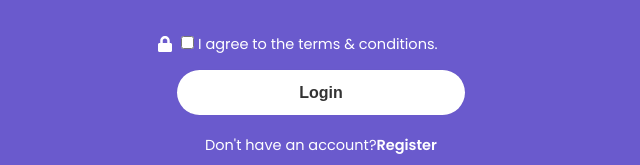
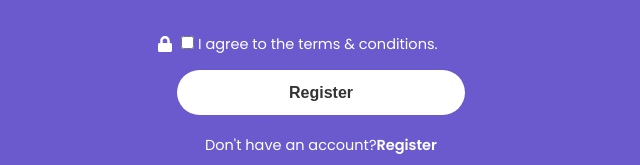
Before and after one commit to MBUDA-BRANICE-NJIRA/Log-In-Form, a React (Create React App) app: page / in a window 1280 px wide. Shown: the part 957-1122 px from the top of the page, without its empty margins (319-959 px from the left). Built offline with nearby package versions, Linux system fonts and the light colour scheme.

Commit message:
Made the button of registration

```diff
--- a/src/Components/LoginRegister/LoginRegister.jsx
+++ b/src/Components/LoginRegister/LoginRegister.jsx
@@ -59,7 +59,7 @@
             <label><input type="checkbox" />I agree to the terms & conditions.</label>
            </div>
 
-           <button type='submit'>Login</button>
+           <button type='submit'>Register</button>
 
            <div className="register-link">
             <p>Don't have an account?<a href="nav#">Register</a></p>
```
